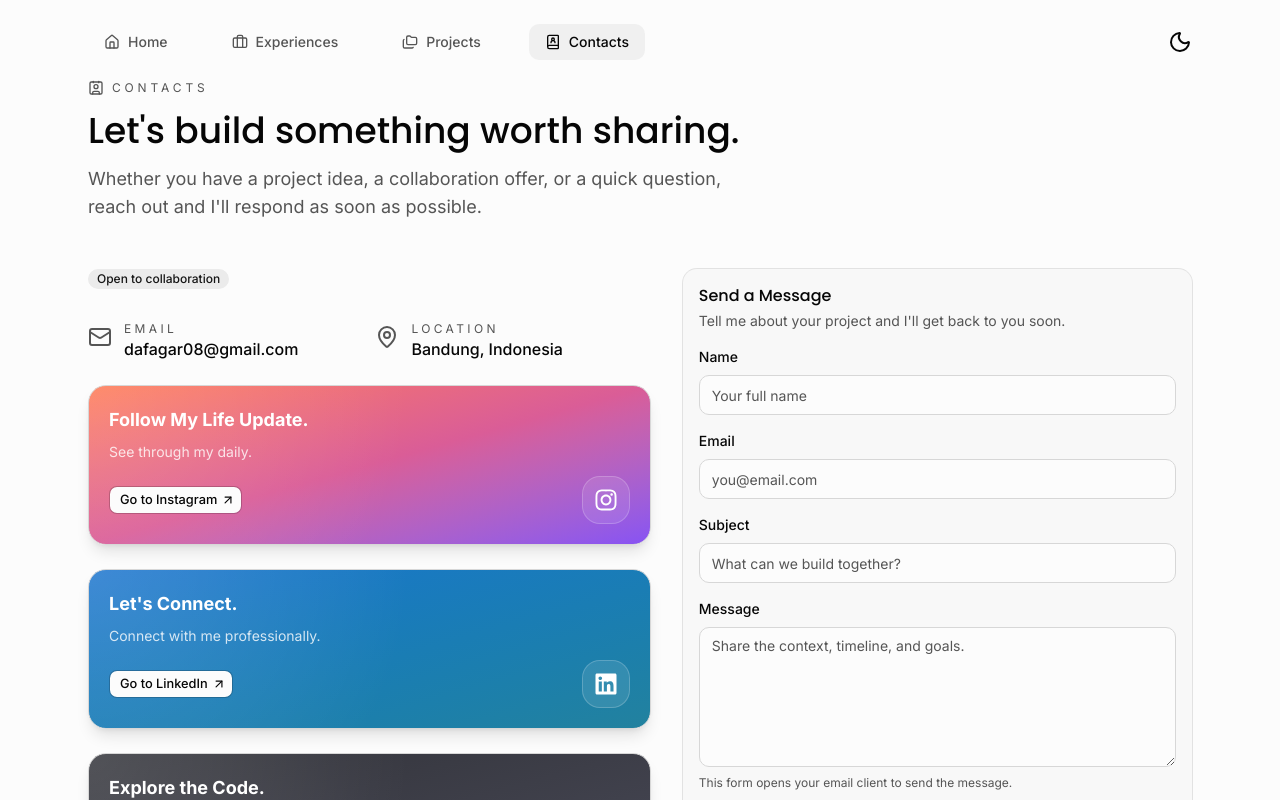
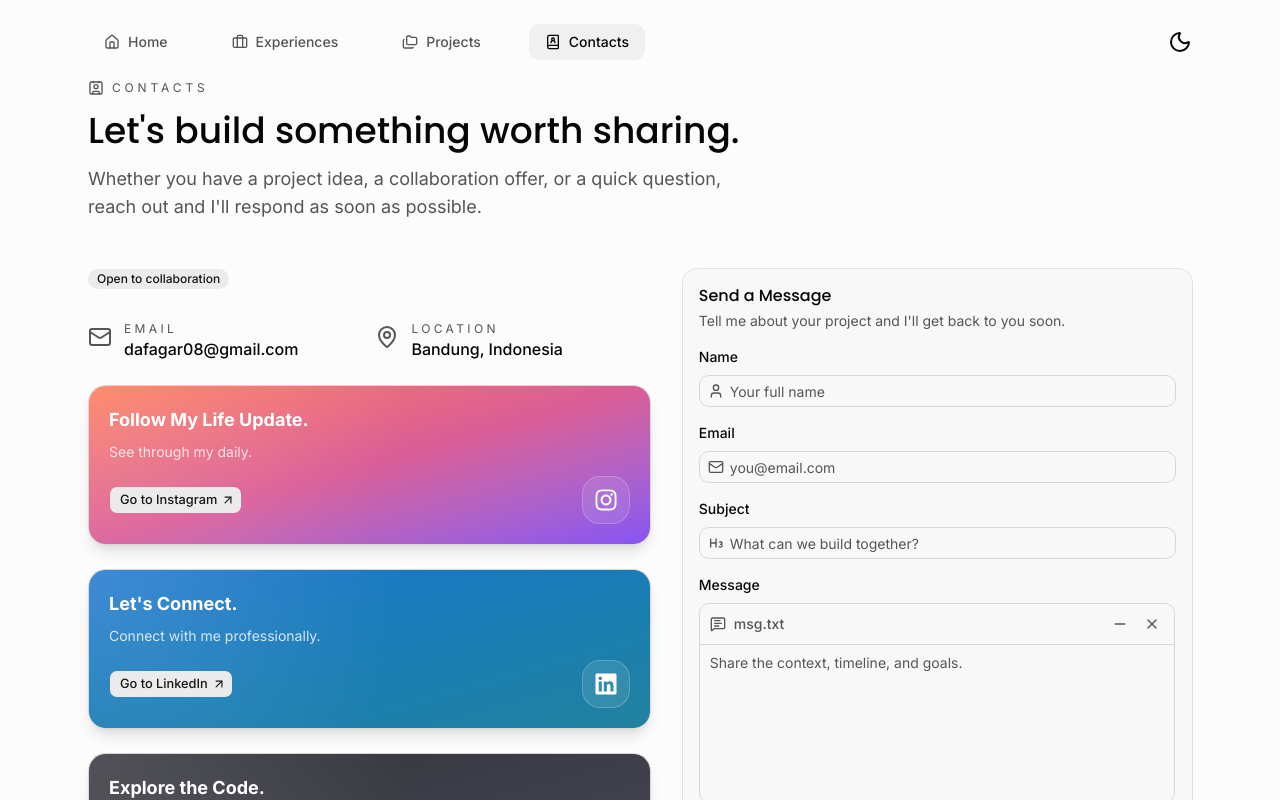
Before and after one commit to KangDap/my-portfolio, a Next.js app: page /contacts in a window 1280 px wide. Shown: the top 800 px of the page. Built offline with nearby package versions, Linux system fonts and the light colour scheme.

Commit message:
feat: add input group and change input field to shadcn components

```diff
--- a/src/components/contacts/contact-details-section.tsx
+++ b/src/components/contacts/contact-details-section.tsx
@@ -48,7 +48,7 @@ function SocialCardItem({ card }: { card: SocialCard }) {
         <p className="text-sm text-white/80">{card.description}</p>
       </div>
       <div className="relative z-10 flex items-center justify-between gap-4">
-        <Button variant="outline" size="sm" asChild>
+        <Button variant="secondary" size="sm" asChild>
           <a href={card.href} target="_blank" rel="noreferrer">
             {card.cta}
             <ArrowUpRight data-icon="inline-end" aria-hidden="true" />
--- a/src/components/contacts/contact-form-card.tsx
+++ b/src/components/contacts/contact-form-card.tsx
@@ -1,3 +1,5 @@
+'use client';
+
 import {
   AlertDialog,
   AlertDialogAction,
@@ -23,11 +25,30 @@ import {
   FieldGroup,
   FieldLabel,
 } from '@/components/ui/field';
-import { Input } from '@/components/ui/input';
-import { Textarea } from '@/components/ui/textarea';
+import {
+  InputGroup,
+  InputGroupAddon,
+  InputGroupButton,
+  InputGroupInput,
+  InputGroupText,
+  InputGroupTextarea,
+} from '@/components/ui/input-group';
 import { contactProfile } from '@/data/contacts';
+import {
+  Heading3,
+  Mail,
+  MessageSquareText,
+  Minus,
+  SendHorizontal,
+  User,
+  X,
+} from 'lucide-react';
+import { useState } from 'react';
 
 export const ContactFormCard = () => {
+  const [name, setName] = useState('');
+  const [email, setEmail] = useState('');
+
   return (
     <div data-scroll-reveal-item>
       <Card className="h-full">
@@ -47,40 +68,73 @@ export const ContactFormCard = () => {
             <FieldGroup>
               <Field>
                 <FieldLabel htmlFor="contact-name">Name</FieldLabel>
-                <Input
+                <InputGroup>
+                  <InputGroupAddon align="inline-start">
+                    <User />
+                  </InputGroupAddon>
+                  <InputGroupInput
                     id="contact-name"
                     name="name"
                     placeholder="Your full name"
+                    value={name}
+                    onChange={(event) => setName(event.target.value)}
                     required
                   />
+                </InputGroup>
               </Field>
               <Field>
                 <FieldLabel htmlFor="contact-email">Email</FieldLabel>
-                <Input
+                <InputGroup>
+                  <InputGroupAddon align="inline-start">
+                    <Mail />
+                  </InputGroupAddon>
+                  <InputGroupInput
                     id="contact-email"
                     name="email"
                     type="email"
                     placeholder="you@email.com"
+                    value={email}
+                    onChange={(event) => setEmail(event.target.value)}
                     required
                   />
+                </InputGroup>
               </Field>
               <Field>
                 <FieldLabel htmlFor="contact-subject">Subject</FieldLabel>
-                <Input
+                <InputGroup>
+                  <InputGroupAddon align="inline-start">
+                    <Heading3 />
+                  </InputGroupAddon>
+                  <InputGroupInput
                     id="contact-subject"
                     name="subject"
                     placeholder="What can we build together?"
                     required
                   />
+                </InputGroup>
               </Field>
               <Field>
                 <FieldLabel htmlFor="contact-message">Message</FieldLabel>
-                <Textarea
+                <InputGroup className="min-h-[200px] items-start max-w-[19.25rem] md:max-w-[29.75rem]">
+                  <InputGroupAddon align="block-start" className="border-b">
+                    <InputGroupText className="font-mono">
+                      <MessageSquareText />
+                      msg.txt
+                    </InputGroupText>
+                    <InputGroupButton className="ml-auto" size="icon-xs">
+                      <Minus />
+                    </InputGroupButton>
+                    <InputGroupButton size="icon-xs">
+                      <X />
+                    </InputGroupButton>
+                  </InputGroupAddon>
+                  <InputGroupTextarea
                     id="contact-message"
                     name="message"
                     placeholder="Share the context, timeline, and goals."
                     required
                   />
+                </InputGroup>
                 <FieldDescription>
                   This form opens your email client to send the message.
                 </FieldDescription>
@@ -88,19 +142,30 @@ export const ContactFormCard = () => {
             </FieldGroup>
             <AlertDialog>
               <AlertDialogTrigger
-                render={<Button type="submit">Send Message</Button>}
+                render={
+                  <Button type="submit">
+                    Send Message <SendHorizontal />
+                  </Button>
+                }
               />
               <AlertDialogPopup from="top" className="sm:max-w-[425px]">
                 <AlertDialogHeader>
-                  <AlertDialogTitle>Are you absolutely sure?</AlertDialogTitle>
+                  <AlertDialogTitle>
+                    Check Your Message Again! &apos;v&apos;)b
+                  </AlertDialogTitle>
                   <AlertDialogDescription>
-                    This action cannot be undone. This will permanently delete
-                    your account and remove your data from our servers.
+                    Please kindly re-check your email and message.
+                  </AlertDialogDescription>
+                  <AlertDialogDescription>
+                    I&apos;ll send reply to: <b>{email}</b>
+                    <b>{name ? ` (for ${name})` : ''}</b>.
                   </AlertDialogDescription>
                 </AlertDialogHeader>
                 <AlertDialogFooter>
                   <AlertDialogCancel>Cancel</AlertDialogCancel>
-                  <AlertDialogAction>Continue</AlertDialogAction>
+                  <AlertDialogAction>
+                    Send <SendHorizontal />
+                  </AlertDialogAction>
                 </AlertDialogFooter>
               </AlertDialogPopup>
             </AlertDialog>
--- a/src/components/ui/button.tsx
+++ b/src/components/ui/button.tsx
@@ -4,14 +4,13 @@ import { Slot } from 'radix-ui';
 import * as React from 'react';
 
 const buttonVariants = cva(
-  "group/button inline-flex shrink-0 items-center justify-center rounded-lg border border-transparent bg-clip-padding text-sm font-medium whitespace-nowrap transition-all duration-400 ease-in-out outline-none select-none transform-gpu origin-center will-change-transform hover:scale-105 focus-visible:border-ring focus-visible:ring-3 focus-visible:ring-ring/50 active:not-aria-[haspopup]:translate-y-px disabled:pointer-events-none disabled:opacity-50 aria-invalid:border-destructive aria-invalid:ring-3 aria-invalid:ring-destructive/20 dark:aria-invalid:border-destructive/50 dark:aria-invalid:ring-destructive/40 [&_svg]:pointer-events-none [&_svg]:shrink-0 [&_svg:not([class*='size-'])]:size-4",
+  "group/button inline-flex shrink-0 items-center justify-center rounded-lg border border-transparent bg-clip-padding text-sm font-medium whitespace-nowrap transition-all outline-none select-none focus-visible:border-ring focus-visible:ring-3 focus-visible:ring-ring/50 active:not-aria-[haspopup]:translate-y-px disabled:pointer-events-none disabled:opacity-50 aria-invalid:border-destructive aria-invalid:ring-3 aria-invalid:ring-destructive/20 dark:aria-invalid:border-destructive/50 dark:aria-invalid:ring-destructive/40 [&_svg]:pointer-events-none [&_svg]:shrink-0 [&_svg:not([class*='size-'])]:size-4",
   {
     variants: {
       variant: {
-        default:
-          'bg-primary text-primary-foreground hover:bg-primary-foreground hover:text-primary hover:border-foreground',
+        default: 'bg-primary text-primary-foreground [a]:hover:bg-primary/80',
         outline:
-          'border-foreground/20 bg-background text-foreground hover:bg-foreground hover:text-background hover:border-foreground aria-expanded:bg-foreground aria-expanded:text-background',
+          'border-border bg-background hover:bg-muted hover:text-foreground aria-expanded:bg-muted aria-expanded:text-foreground dark:border-input dark:bg-input/30 dark:hover:bg-input/50',
         secondary:
           'bg-secondary text-secondary-foreground hover:bg-secondary/80 aria-expanded:bg-secondary aria-expanded:text-secondary-foreground',
         ghost:
--- /dev/null
+++ b/src/components/ui/input-group.tsx
@@ -0,0 +1,155 @@
+'use client';
+
+import { Button } from '@/components/ui/button';
+import { Input } from '@/components/ui/input';
+import { Textarea } from '@/components/ui/textarea';
+import { cn } from '@/lib/utils';
+import { type VariantProps, cva } from 'class-variance-authority';
+import * as React from 'react';
+
+function InputGroup({ className, ...props }: React.ComponentProps<'div'>) {
+  return (
+    <div
+      data-slot="input-group"
+      role="group"
+      className={cn(
+        'group/input-group relative flex h-8 w-full min-w-0 items-center rounded-lg border border-input transition-colors outline-none in-data-[slot=combobox-content]:focus-within:border-inherit in-data-[slot=combobox-content]:focus-within:ring-0 has-disabled:bg-input/50 has-disabled:opacity-50 has-[[data-slot=input-group-control]:focus-visible]:border-ring has-[[data-slot=input-group-control]:focus-visible]:ring-3 has-[[data-slot=input-group-control]:focus-visible]:ring-ring/50 has-[[data-slot][aria-invalid=true]]:border-destructive has-[[data-slot][aria-invalid=true]]:ring-3 has-[[data-slot][aria-invalid=true]]:ring-destructive/20 has-[>[data-align=block-end]]:h-auto has-[>[data-align=block-end]]:flex-col has-[>[data-align=block-start]]:h-auto has-[>[data-align=block-start]]:flex-col has-[>textarea]:h-auto dark:bg-input/30 dark:has-disabled:bg-input/80 dark:has-[[data-slot][aria-invalid=true]]:ring-destructive/40 has-[>[data-align=block-end]]:[&>input]:pt-3 has-[>[data-align=block-start]]:[&>input]:pb-3 has-[>[data-align=inline-end]]:[&>input]:pr-1.5 has-[>[data-align=inline-start]]:[&>input]:pl-1.5',
+        className,
+      )}
+      {...props}
+    />
+  );
+}
+
+const inputGroupAddonVariants = cva(
+  "flex h-auto cursor-text items-center justify-center gap-2 py-1.5 text-sm font-medium text-muted-foreground select-none group-data-[disabled=true]/input-group:opacity-50 [&>kbd]:rounded-[calc(var(--radius)-5px)] [&>svg:not([class*='size-'])]:size-4",
+  {
+    variants: {
+      align: {
+        'inline-start':
+          'order-first pl-2 has-[>button]:ml-[-0.3rem] has-[>kbd]:ml-[-0.15rem]',
+        'inline-end':
+          'order-last pr-2 has-[>button]:mr-[-0.3rem] has-[>kbd]:mr-[-0.15rem]',
+        'block-start':
+          'order-first w-full justify-start px-2.5 pt-2 group-has-[>input]/input-group:pt-2 [.border-b]:pb-2',
+        'block-end':
+          'order-last w-full justify-start px-2.5 pb-2 group-has-[>input]/input-group:pb-2 [.border-t]:pt-2',
+      },
+    },
+    defaultVariants: {
+      align: 'inline-start',
+    },
+  },
+);
+
+function InputGroupAddon({
+  className,
+  align = 'inline-start',
+  ...props
+}: React.ComponentProps<'div'> & VariantProps<typeof inputGroupAddonVariants>) {
+  return (
+    <div
+      role="group"
+      data-slot="input-group-addon"
+      data-align={align}
+      className={cn(inputGroupAddonVariants({ align }), className)}
+      onClick={(e) => {
+        if ((e.target as HTMLElement).closest('button')) {
+          return;
+        }
+        e.currentTarget.parentElement?.querySelector('input')?.focus();
+      }}
+      {...props}
+    />
+  );
+}
+
+const inputGroupButtonVariants = cva(
+  'flex items-center gap-2 text-sm shadow-none',
+  {
+    variants: {
+      size: {
+        xs: "h-6 gap-1 rounded-[calc(var(--radius)-3px)] px-1.5 [&>svg:not([class*='size-'])]:size-3.5",
+        sm: '',
+        'icon-xs':
+          'size-6 rounded-[calc(var(--radius)-3px)] p-0 has-[>svg]:p-0',
+        'icon-sm': 'size-8 p-0 has-[>svg]:p-0',
+      },
+    },
+    defaultVariants: {
+      size: 'xs',
+    },
+  },
+);
+
+function InputGroupButton({
+  className,
+  type = 'button',
+  variant = 'ghost',
+  size = 'xs',
+  ...props
+}: Omit<React.ComponentProps<typeof Button>, 'size'> &
+  VariantProps<typeof inputGroupButtonVariants>) {
+  return (
+    <Button
+      type={type}
+      data-size={size}
+      variant={variant}
+      className={cn(inputGroupButtonVariants({ size }), className)}
+      {...props}
+    />
+  );
+}
+
+function InputGroupText({ className, ...props }: React.ComponentProps<'span'>) {
+  return (
+    <span
+      className={cn(
+        "flex items-center gap-2 text-sm text-muted-foreground [&_svg]:pointer-events-none [&_svg:not([class*='size-'])]:size-4",
+        className,
+      )}
+      {...props}
+    />
+  );
+}
+
+function InputGroupInput({
+  className,
+  ...props
+}: React.ComponentProps<'input'>) {
+  return (
+    <Input
+      data-slot="input-group-control"
+      className={cn(
+        'flex-1 rounded-none border-0 bg-transparent shadow-none ring-0 focus-visible:ring-0 disabled:bg-transparent aria-invalid:ring-0 dark:bg-transparent dark:disabled:bg-transparent',
+        className,
+      )}
+      {...props}
+    />
+  );
+}
+
+function InputGroupTextarea({
+  className,
+  ...props
+}: React.ComponentProps<'textarea'>) {
+  return (
+    <Textarea
+      data-slot="input-group-control"
+      className={cn(
+        'flex-1 resize-none rounded-none border-0 bg-transparent py-2 shadow-none ring-0 focus-visible:ring-0 disabled:bg-transparent aria-invalid:ring-0 dark:bg-transparent dark:disabled:bg-transparent',
+        className,
+      )}
+      {...props}
+    />
+  );
+}
+
+export {
+  InputGroup,
+  InputGroupAddon,
+  InputGroupButton,
+  InputGroupText,
+  InputGroupInput,
+  InputGroupTextarea,
+};
--- a/src/components/ui/input.tsx
+++ b/src/components/ui/input.tsx
@@ -1,20 +1,18 @@
 import { cn } from '@/lib/utils';
 import * as React from 'react';
 
-const Input = React.forwardRef<HTMLInputElement, React.ComponentProps<'input'>>(
-  ({ className, type = 'text', ...props }, ref) => (
+function Input({ className, type, ...props }: React.ComponentProps<'input'>) {
+  return (
     <input
-      ref={ref}
       type={type}
+      data-slot="input"
       className={cn(
-        'flex h-10 w-full rounded-lg border border-input bg-background px-3 py-2 text-sm text-foreground placeholder:text-muted-foreground focus-visible:outline-none focus-visible:ring-2 focus-visible:ring-ring/50 focus-visible:border-ring disabled:cursor-not-allowed disabled:opacity-50',
+        'h-8 w-full min-w-0 rounded-lg border border-input bg-transparent px-2.5 py-1 text-base transition-colors outline-none file:inline-flex file:h-6 file:border-0 file:bg-transparent file:text-sm file:font-medium file:text-foreground placeholder:text-muted-foreground focus-visible:border-ring focus-visible:ring-3 focus-visible:ring-ring/50 disabled:pointer-events-none disabled:cursor-not-allowed disabled:bg-input/50 disabled:opacity-50 aria-invalid:border-destructive aria-invalid:ring-3 aria-invalid:ring-destructive/20 md:text-sm dark:bg-input/30 dark:disabled:bg-input/80 dark:aria-invalid:border-destructive/50 dark:aria-invalid:ring-destructive/40',
         className,
       )}
       {...props}
     />
-  ),
-);
-
-Input.displayName = 'Input';
+  );
+}
 
 export { Input };
--- a/src/components/ui/textarea.tsx
+++ b/src/components/ui/textarea.tsx
@@ -1,20 +1,17 @@
 import { cn } from '@/lib/utils';
 import * as React from 'react';
 
-const Textarea = React.forwardRef<
-  HTMLTextAreaElement,
-  React.ComponentProps<'textarea'>
->(({ className, ...props }, ref) => (
+function Textarea({ className, ...props }: React.ComponentProps<'textarea'>) {
+  return (
     <textarea
-    ref={ref}
+      data-slot="textarea"
       className={cn(
-      'min-h-[140px] w-full rounded-lg border border-input bg-background px-3 py-2 text-sm text-foreground placeholder:text-muted-foreground focus-visible:outline-none focus-visible:ring-2 focus-visible:ring-ring/50 focus-visible:border-ring disabled:cursor-not-allowed disabled:opacity-50',
+        'flex field-sizing-content min-h-16 w-full rounded-lg border border-input bg-transparent px-2.5 py-2 text-base transition-colors outline-none placeholder:text-muted-foreground focus-visible:border-ring focus-visible:ring-3 focus-visible:ring-ring/50 disabled:cursor-not-allowed disabled:bg-input/50 disabled:opacity-50 aria-invalid:border-destructive aria-invalid:ring-3 aria-invalid:ring-destructive/20 md:text-sm dark:bg-input/30 dark:disabled:bg-input/80 dark:aria-invalid:border-destructive/50 dark:aria-invalid:ring-destructive/40',
         className,
       )}
       {...props}
     />
-));
-
-Textarea.displayName = 'Textarea';
+  );
+}
 
 export { Textarea };
```
Lines whose indentation alone changed are shown as unchanged.
